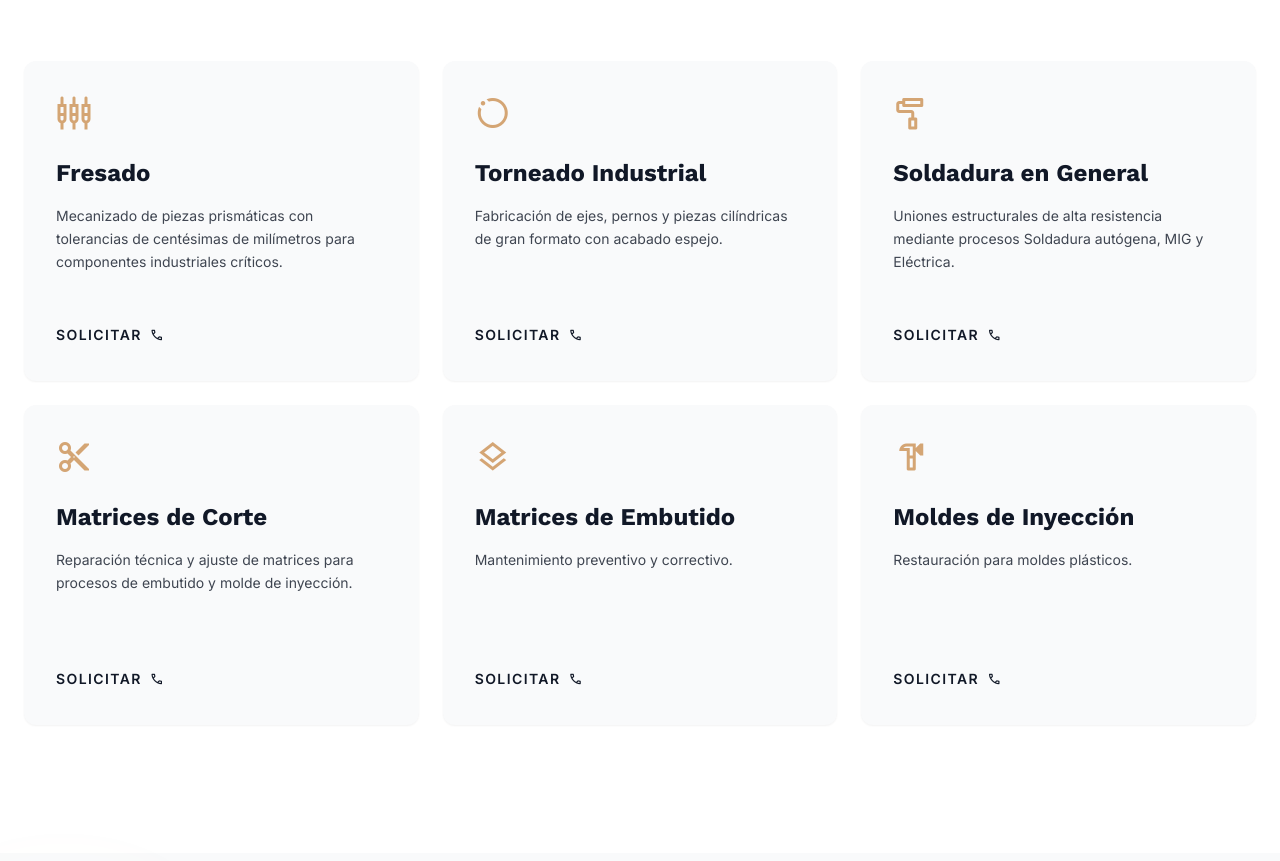
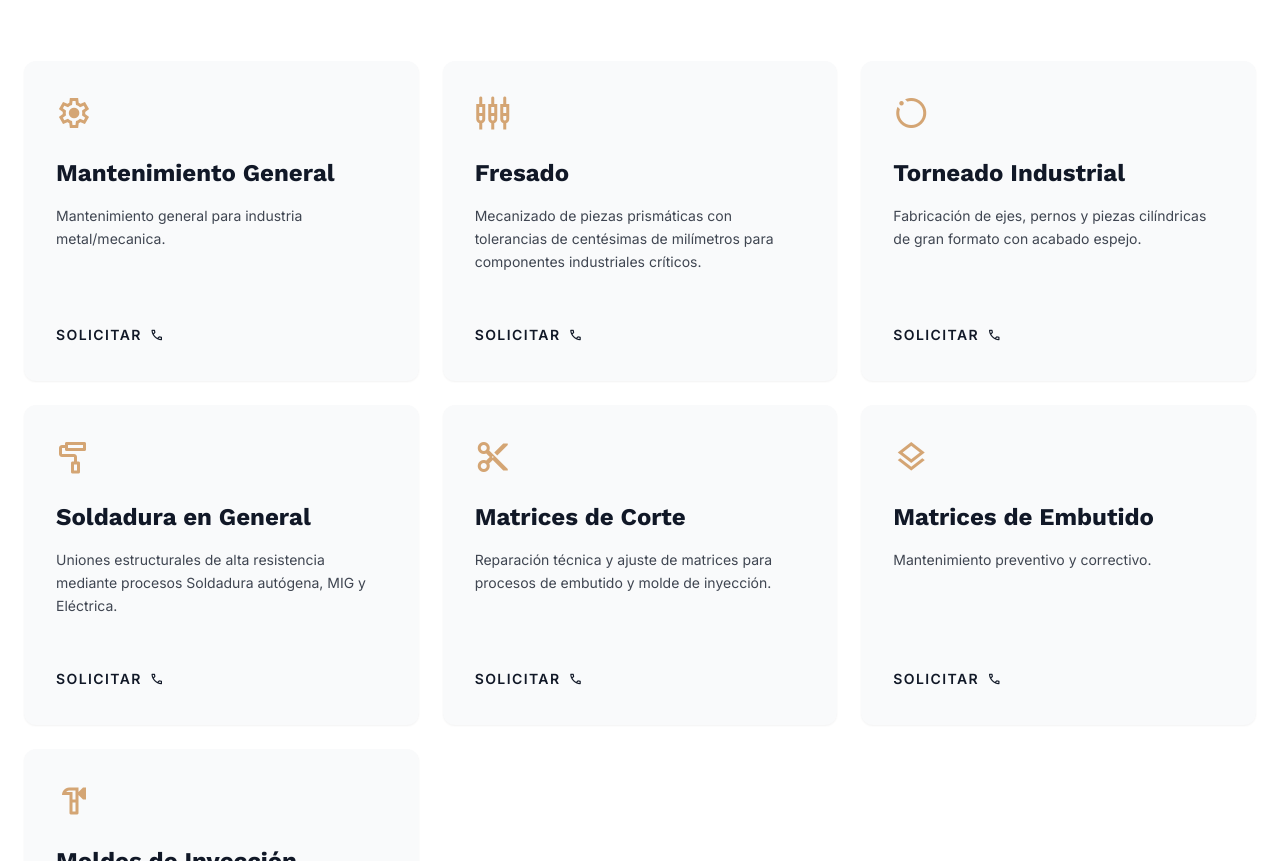
Before and after one commit to JeanArias/taller-mecanica, a website: page index.html in a window 1280 px wide. Shown: the part 1107-1968 px from the top of the page. Drawn offline with nearby package versions, Linux system fonts and the light colour scheme.

Commit message:
Add service card for Mantenimiento General
Added a new service card for 'Mantenimiento General' with a contact link.

```diff
--- a/index.html
+++ b/index.html
@@ -261,6 +261,21 @@
 
             <!-- Grid de servicios -->
             <div class="grid grid-cols-1 md:grid-cols-3 gap-6">
+
+                <!-- Servicio 1: Fresado -->
+                <div class="service-card group bg-gray-50 p-8 rounded-xl flex flex-col justify-between min-h-80 transition-all hover:bg-primary hover:text-white border-b-4 border-secondary/0 hover:border-secondary shadow-sm hover:shadow-lg">
+                    <div>
+                        <span class="material-symbols-outlined text-4xl mb-6 block text-secondary">settings</span>
+                        <h3 class="text-2xl font-bold font-headline mb-4">Mantenimiento General</h3>
+                        <p class="text-sm opacity-80 leading-relaxed">Mantenimiento general para industria metal/mecanica.</p>
+                    </div>
+                    <a href="https://wa.me/915020648?text=Hola%20Victoria%2C%20quisiera%20m%C3%A1s%20informaci%C3%B3n%20sobre%20el%20servicio%20de%20mantenimiento" target="_blank" class="mt-8 flex items-center gap-2 font-bold text-sm tracking-widest uppercase hover:gap-4 transition-all">
+                        Solicitar <span class="material-symbols-outlined text-sm">call</span>
+                    </a>
+                </div>
+
+
+
                 <!-- Servicio 1: Fresado -->
                 <div class="service-card group bg-gray-50 p-8 rounded-xl flex flex-col justify-between min-h-80 transition-all hover:bg-primary hover:text-white border-b-4 border-secondary/0 hover:border-secondary shadow-sm hover:shadow-lg">
                     <div>
```
